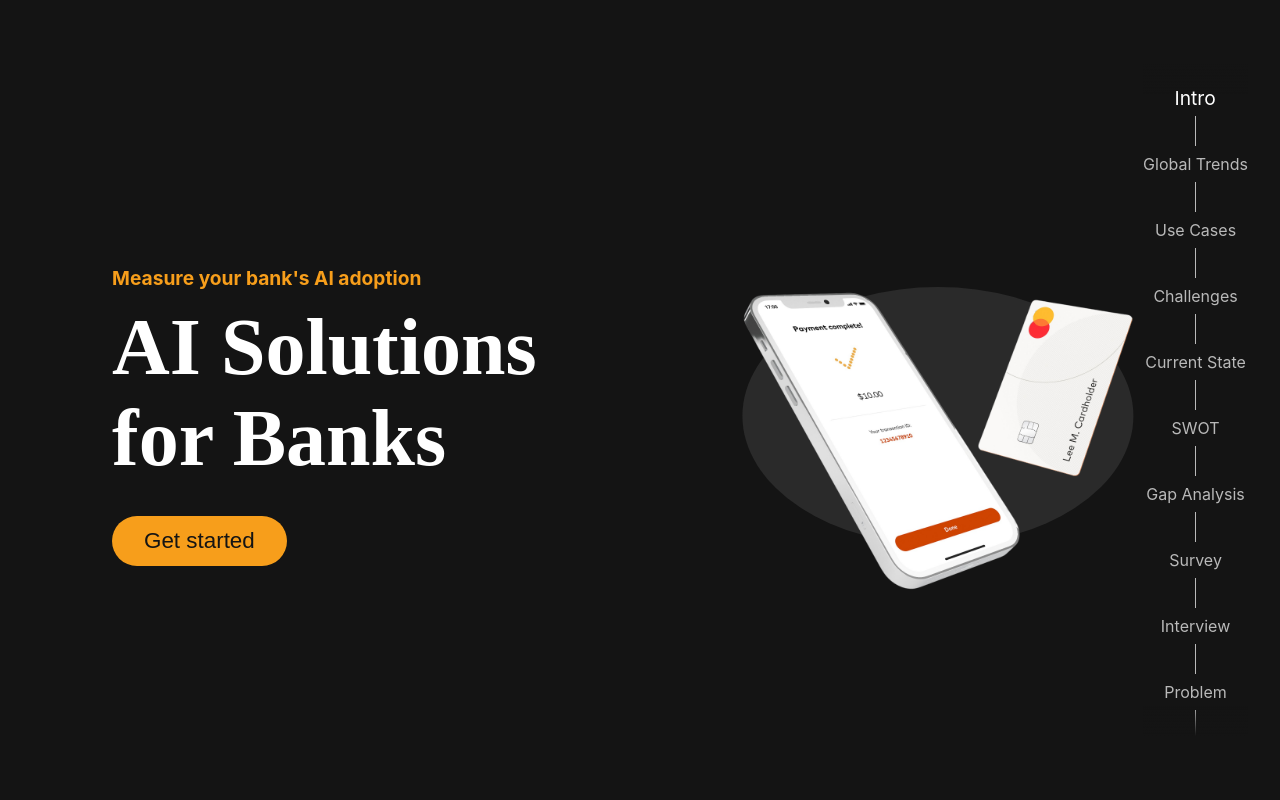
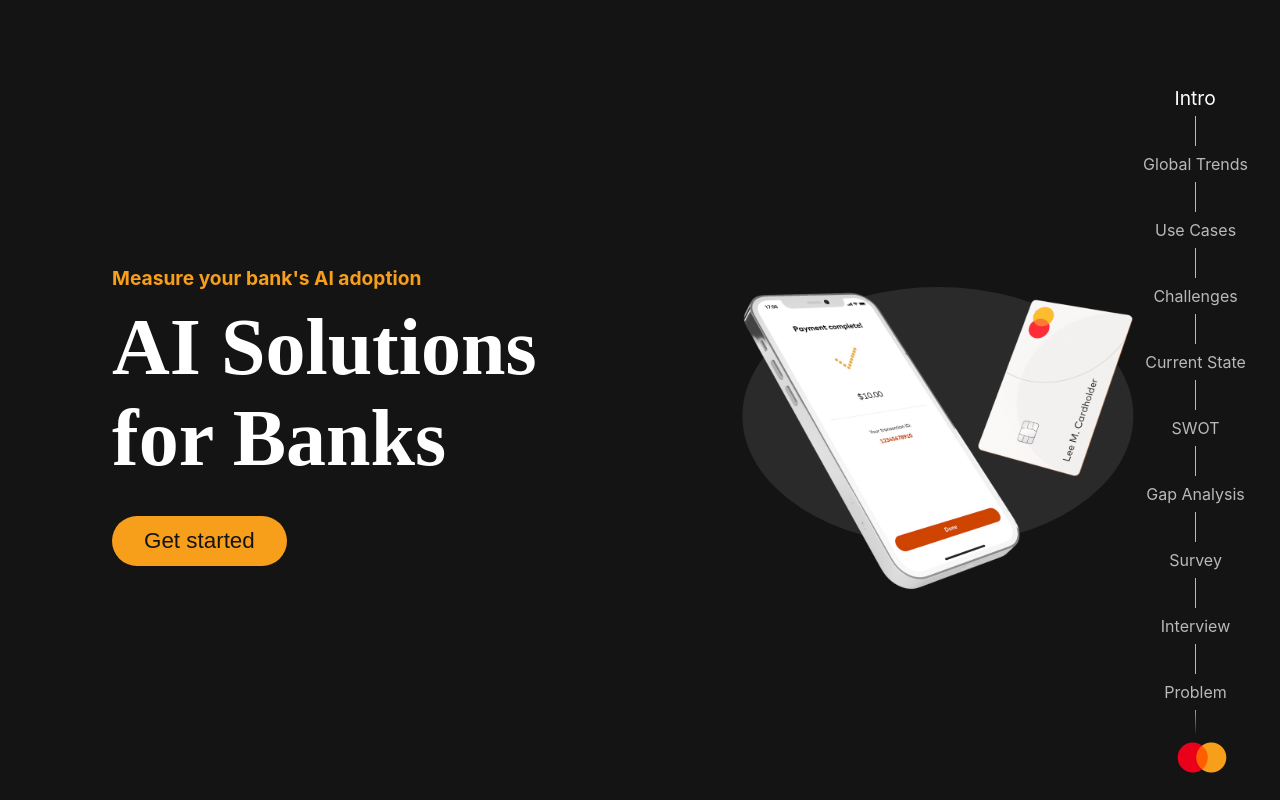
Before and after one commit to Nazym-MU/mastercard-project, a React (Create React App) app: page / in a window 1280 px wide. Shown: the top 800 px of the page. Built offline with nearby package versions, Linux system fonts and the light colour scheme; a web font is replaced by a local one.

Commit message:
Add mastercard logo

```diff
--- a/src/App.css
+++ b/src/App.css
@@ -1724,3 +1724,16 @@ input:checked + .slider:before {
   font-size: 0.9rem;
   text-align: center;
 }
+
+
+.fixed-logo {
+  position: fixed;
+  bottom: 1rem;
+  right: 2.4rem;
+  z-index: 1000;
+}
+
+.fixed-logo img {
+  width: 5rem;
+  height: auto;
+}
--- a/src/App.js
+++ b/src/App.js
@@ -16,6 +16,7 @@ import Acknowledgements from './components/Acknowledgements';
 import ValueProposition from './components/ValueProposition';
 import TableOfContents from './components/TableOfContents';
 import Footer from './components/Footer';
+import Logo from './components/Logo';
 
 const App = () => {
   const [showBackToTop, setShowBackToTop] = useState(false);
@@ -39,6 +40,7 @@ const App = () => {
   return (
     <div className="app-container">
       <TableOfContents />
+      <Logo />
       <main>
         <Intro />
         <GlobalTrend />
--- /dev/null
+++ b/src/components/Logo.js
@@ -0,0 +1,12 @@
+import React from 'react';
+import mastercardLogo from '../Mastercard Symbol.png';
+
+const Logo = () => {
+  return (
+    <div className="fixed-logo">
+      <img src={mastercardLogo} alt="Mastercard Logo" />
+    </div>
+  );
+};
+
+export default Logo;
```
Also changed, not shown: src/Mastercard Symbol.png (added).
